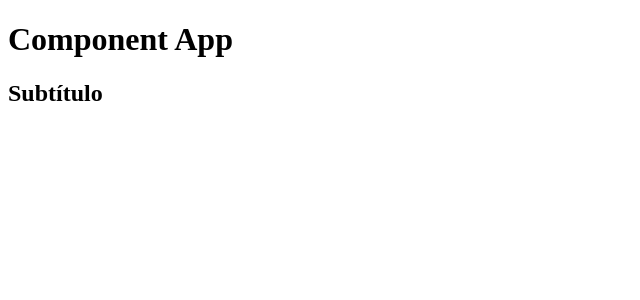
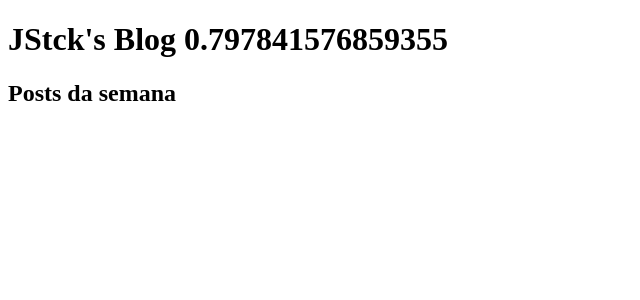
Before and after one commit to renatojfsantos/JStack-react-fundamentos, a React app: page / in a window 1280 px wide. Shown: the top 300 px of the page, without its empty margins (0-640 px from the left). Built offline with nearby package versions, Linux system fonts and the light colour scheme; the HTML template or start-up script is replaced by a standard one.

Commit message:
Fundamentos do React Expressões JS no JSX

```diff
--- a/src/App.js
+++ b/src/App.js
@@ -1,10 +1,12 @@
 import React from 'react';
+
+const category = 'Posts da semana';
 
 function App() {
   return (
     <>
-      <h1>Component App</h1>
-      <h2>Subtítulo</h2>
+      <h1>JStck's Blog {Math.random()}</h1>
+      <h2>{category}</h2>
     </>
   );
 }
```
